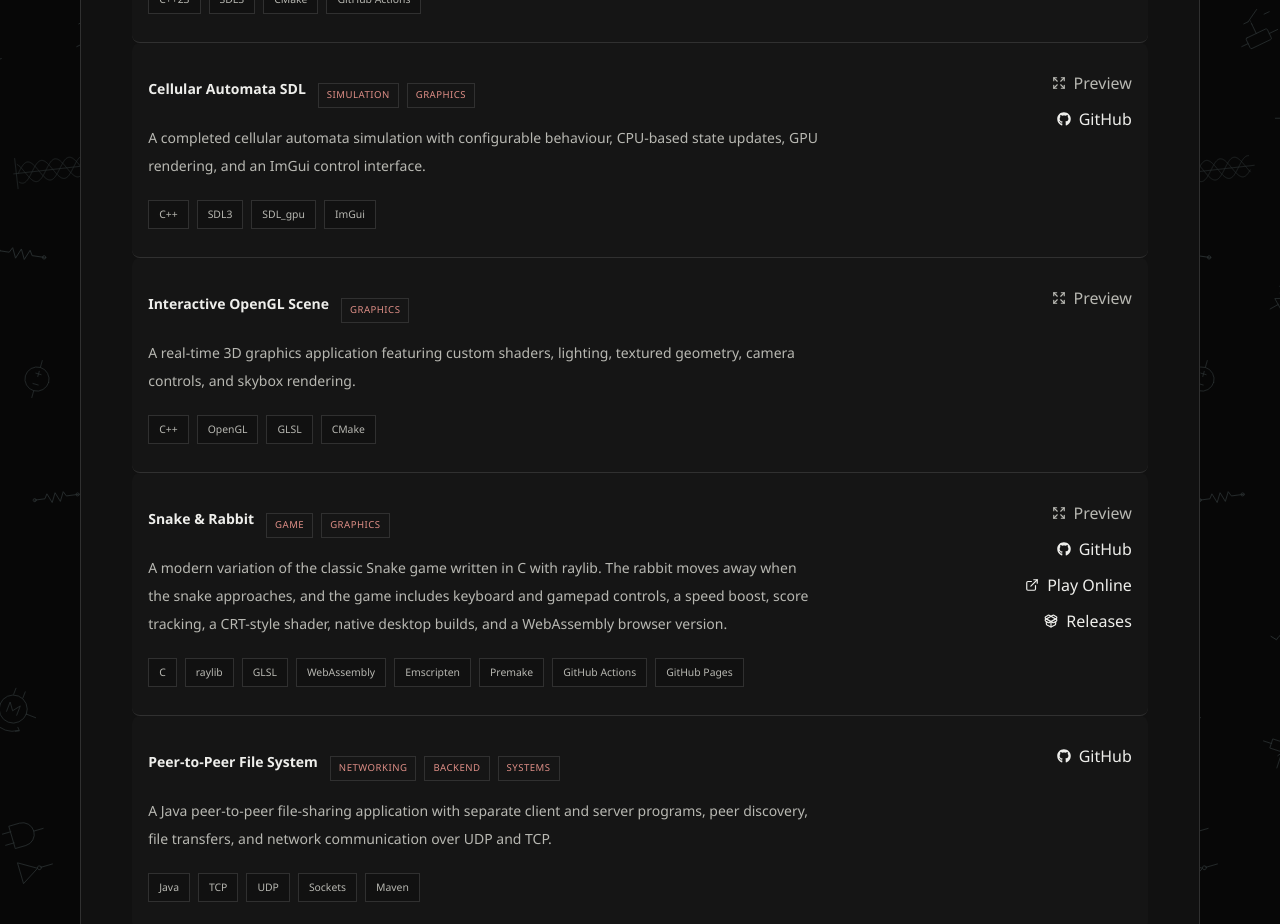
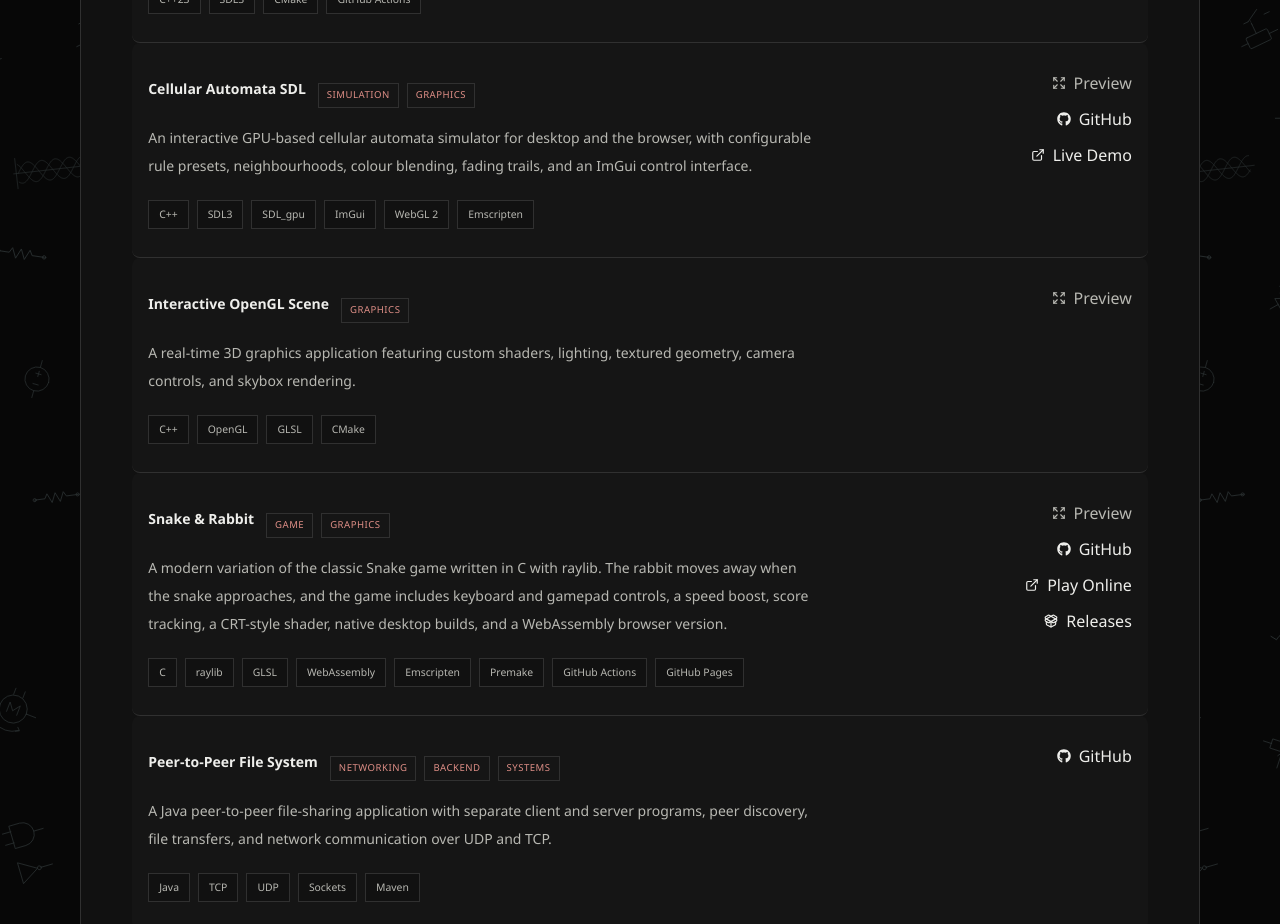
Before and after one commit to UmaidMalik/portfolio, a React (Vite) app: page / in a window 1280 px wide. Shown: the part 3420-4344 px from the top of the page. Built offline with nearby package versions, Linux system fonts and the light colour scheme.

Commit message:
Add Cellular Automata live demo and README screenshot

```diff
--- a/src/data/projects.ts
+++ b/src/data/projects.ts
@@ -95,17 +95,23 @@ export const projects: Project[] = [
     slug: "cellular-automata-sdl",
     category: ["Simulation", "Graphics"],
     description:
-      `A completed cellular automata simulation with configurable behaviour, CPU-based
-       state updates, GPU rendering, and an ImGui control interface.`,
-    technologies: ["C++", "SDL3", "SDL_gpu", "ImGui"],
+      `An interactive GPU-based cellular automata simulator for desktop and the browser,
+       with configurable rule presets, neighbourhoods, colour blending, fading trails,
+       and an ImGui control interface.`,
+    technologies: ["C++", "SDL3", "SDL_gpu", "ImGui", "WebGL 2", "Emscripten"],
     links: [
       {
         label: "GitHub",
         href: "https://github.com/UmaidMalik/cellular-automata-sdl",
         type: "github",
       },
+      {
+        label: "Live Demo",
+        href: "https://umaidmalik.github.io/cellular-automata-sdl/",
+        type: "live",
+      },
     ],
-    images: ["/projects/cellular-automata-sdl.webp"],
+    images: ["/projects/cellular-automata-sdl-readme.png"],
     featured: false,
     status: "open source",
   },
```
Also changed, not shown: public/projects/cellular-automata-sdl-readme.png (added).
